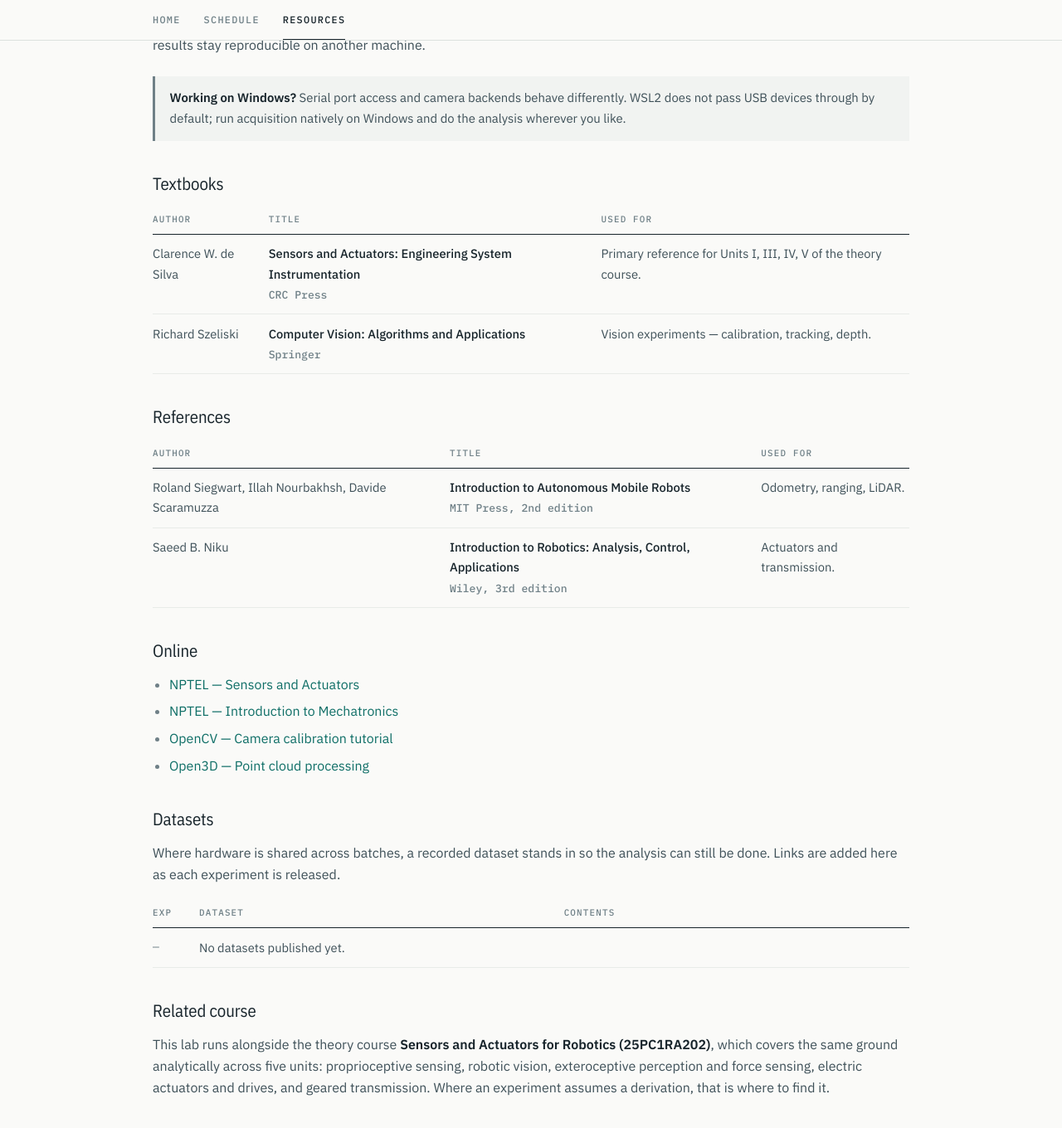
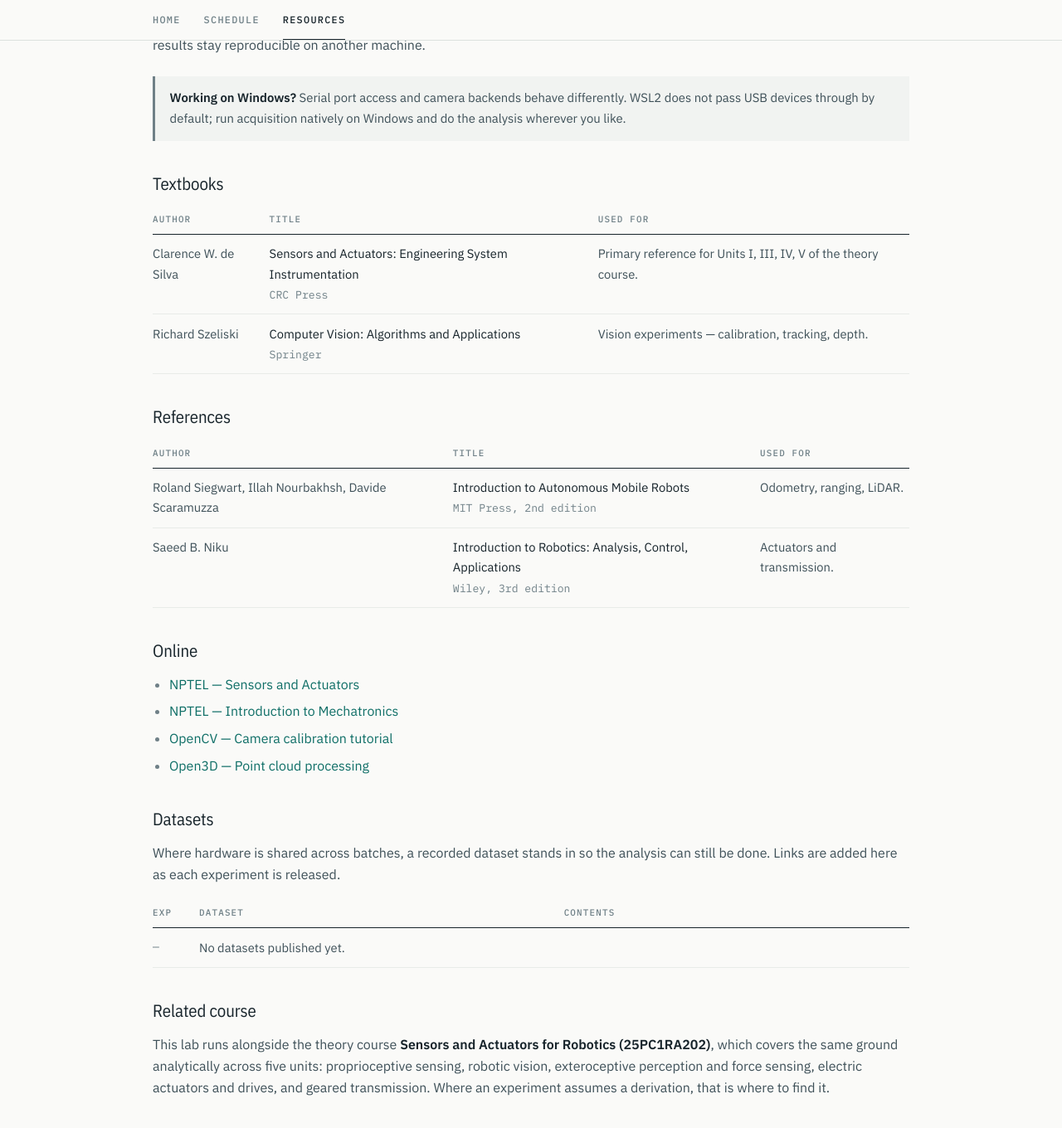
Before and after one commit to uhvardhan/sensors-actuators-lab, a Jekyll site: the page built from resources.md, in a window 1280 px wide and 1400 px high, scrolled down 669 px. Shown: the top 1360 px of the window at 83% size. Built offline with Jekyll 4.4.1, drawn with Linux system fonts in a browser that asks for light colours.

Commit message:
Set the experiment titles at regular weight
.t-title drops from 500 to 400. It keeps --ink, so the column still
reads darker than the cells around it -- the weight was the only thing
asked for.

The same class labels the Total row in the home assessment table, so
that word lightens too. Say if it should stay emphasised.

Co-Authored-By: Claude Opus 5 <noreply@anthropic.com>
Claude-Session: https://claude.ai/code/session_019icvzhAgnNWJ32j6aSJQQF

```diff
--- a/assets/css/style.css
+++ b/assets/css/style.css
@@ -429,7 +429,7 @@ td:last-child, th:last-child { padding-right: 0; }
 tbody tr:hover td { background: rgba(22, 35, 42, .022); }
 
 .t-num { width: 3.5rem; }
-.t-title { color: var(--ink); font-weight: 500; }
+.t-title { color: var(--ink); font-weight: 400; }
 .t-mono { font-family: var(--font-mono); font-size: .82rem; color: var(--ink-3); white-space: nowrap; }
 .t-center { text-align: center; }
 
```
